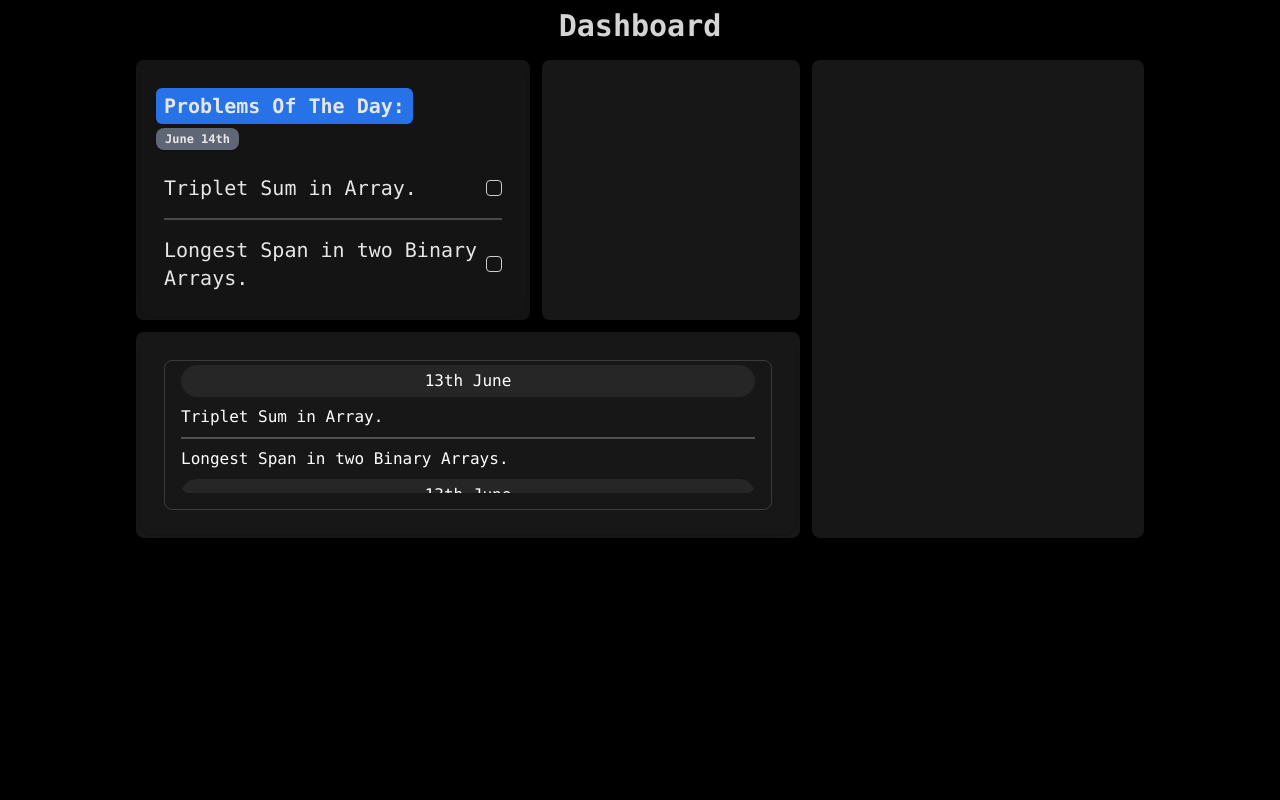
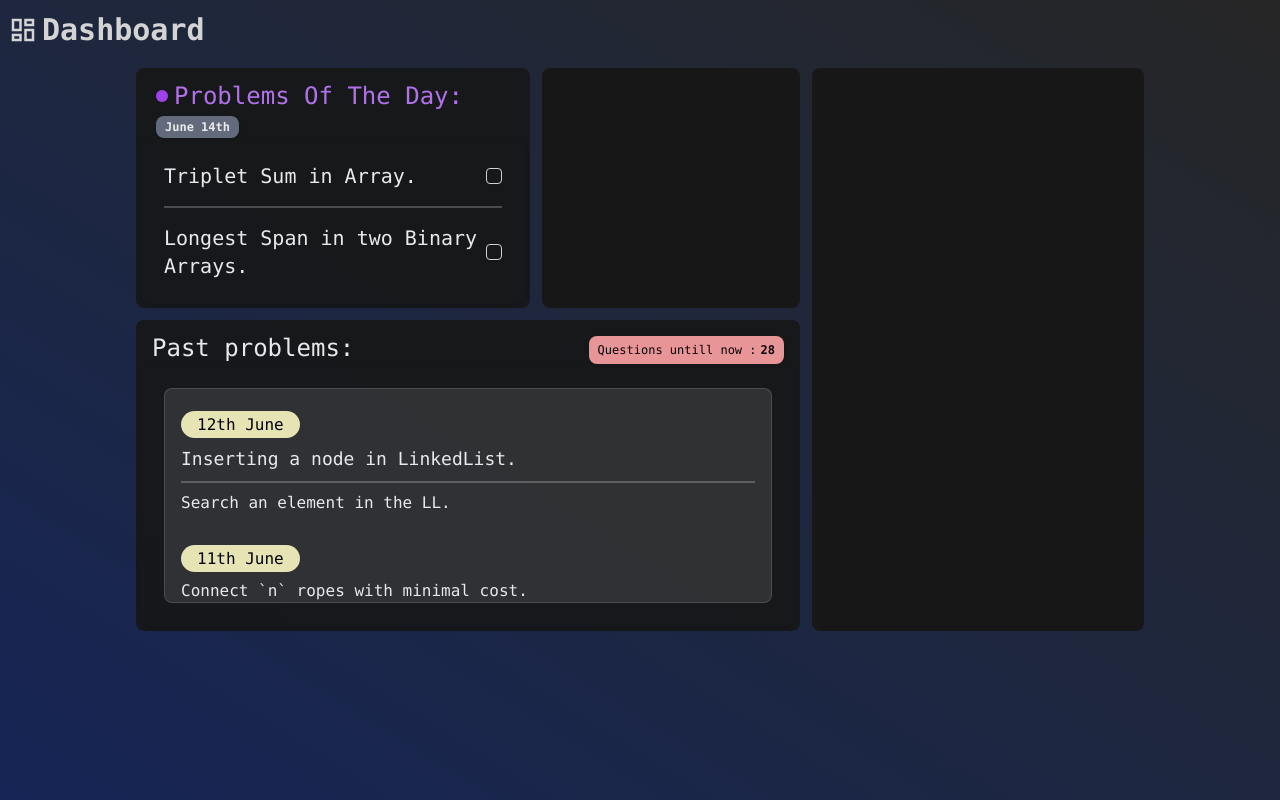
Before and after one commit to VinayyOjha/CodeCrunch, a React (Vite) app in the folder client/: page /dashboard in a window 1280 px wide. Built offline with nearby package versions, Linux system fonts and the light colour scheme.

Commit message:
ui updates in dshbrd

```diff
--- a/client/src/Pages/dashboarduser/dashboard/DashboardLanding.tsx
+++ b/client/src/Pages/dashboarduser/dashboard/DashboardLanding.tsx
@@ -1,17 +1,22 @@
 import { Badge } from "@/components/ui/badge";
 import { Checkbox } from "@/components/ui/checkbox";
 import { ScrollArea } from "@/components/ui/scroll-area";
-import { Card, CardContent, CardTitle } from "@/components/ui/card";
+import { Card, CardContent } from "@/components/ui/card";
 import { motion } from "framer-motion";
+import { MdOutlineDashboard } from "react-icons/md";
+
 
 const DashboardLanding = () => {
   return (
-    <section className="w-full min-h-screen bg-black">
-      <motion.div className="py-2 font-mono font-bold text-3xl text-center text-neutral-300">
-        {" "}
-        Dashboard
+    <section className="w-full min-h-screen
+  bg-gradient-to-bl from-neutral-800 to-blue-950
+
+">
+      <motion.div className="px-2 py-3 font-mono max-w-7xl mx-auto font-bold text-3xl text-neutral-300 flex gap-1 items-center">
+        <MdOutlineDashboard></MdOutlineDashboard>
+        <div>Dashboard</div>
       </motion.div>
-      <div className="p-4 md:p-3 lg:p-2 gap-3 relative container max-w-5xl mx-auto flex ">
+      <div className="p-4 md:p-3 lg:p-2 gap-3 relative container max-w-5xl mx-auto flex">
         {/* left outer container  */}
         <div className="gap-3 flex-4 flex flex-col">
           {/* top container */}
@@ -23,22 +28,19 @@ const DashboardLanding = () => {
               whileHover={{ scale: 1.03, opacity: 1 }}
               transition={{ ease: "easeInOut", delay: 0.3 }}
             >
-              <Card className="bg-primary border-none ">
-                <CardTitle className="gap-2 fle justify-between items-center font-mono">
-                  <div className="mx-4">
+              <div className="mx-4 mt-2">
                 <div className=" flex items-center gap-1.5 ">
-                      {/* <div className="h-3 w-3 rounded-full  bg-purple-500"></div> */}
+                  <div className="h-3 w-3 rounded-full bg-purple-500"></div>
 
-                      <p className="text-white  bg-blue-500 px-2 py-1 rounded-sm text-md sm:text-xl">
+                  <p className="text-purple-400 text-xl sm:text-2xl">
                     Problems Of The Day:
                   </p>
                 </div>
-                    <Badge className="mt-1 rounde-sm text-right font-bold text-xs shadow text-white bg-gray-500 ">
+                <Badge className="sm:mt-1 rounde-sm text-right font-bold text-xs shadow text-white bg-gray-500 ">
                   June 14th
                 </Badge>
               </div>
-                </CardTitle>
-
+              <Card className="bg-primary border-none ">
                 <CardContent className="space-y-4 text-md text-white">
                   <div className="flex gap-1 justify-between items-center ">
                     <span className=" text-xl">
@@ -81,31 +83,62 @@ const DashboardLanding = () => {
           </div>
 
           {/* bottom container - previous problems  */}
-          <div className="p-1 flex-1 lg:flex-6  rounded-md bg-[#171717] brder border-white/15">
-            <Card className="bg-[#171717] border-none font-mono">
-              {/* <CardHeader>
-                <CardTitle
-                  className="pb-1 gap-2 flex justify-between items-center font-mono text-white border-b border-b-white/5"
-                  style={{
-                    borderBottomStyle: "dashed",
-                    borderBottomWidth: "2px",
-                    borderImage:
-                      "repeating-linear-gradient(90deg, #fff 0 6px, transparent 6px 12px) 10",
-                  }}
+          <motion.div
+            className="p-1 flex-1 lg:flex-6  rounded-md bg-[#171717] brder border-white/15"
+            initial={{ scale: 1, opacity: 0.9 }}
+            whileHover={{ scale: 1.03, opacity: 1 }}
+            transition={{ ease: "easeInOut", delay: 0.3 }}
           >
-                  <div className="flex items-center gap-2">
-                    <div className="h-3 w-3 rounded-full  bg-gradient-to-br from-black to-yellow-500"></div>
-                    <p className="text-md sm:text-xl">Previous Problems:</p>
+            <div className="mx-3 mt-2 font-mono sm:flex justify-between">
+              <div className="text-white  text-xl sm:text-2xl">
+                Past problems:
               </div>
-                  <Badge className="text-right text-xs shadow text-black bg-red-300 ">
+              <Badge className="sm:mt-1 text-right text-xs shadow
+               text-black bg-red-300 ">
                 Questions untill now : <strong>28</strong>
               </Badge>
-                </CardTitle>
-              </CardHeader> */}
+            </div>
+            <Card className="bg-[#171717] border-none font-mono">
               <CardContent className="space-y-4 text-md ">
-                <ScrollArea className=" h-[300px] sm:h-[150px] w-full rounded-md text-white border border-white/15 p-4 pt-1">
-                  <div className="flex flex-col">
-                    <p className="py-1 bg-[#262626] rounded-2xl text-center">13th June</p>
+                <ScrollArea className="px-4  h-[300px] sm:h-[215px] w-full rounded-md bg-[#333333] text-white border border-white/15">
+                  <div className="mt-6 flex flex-col">
+                    <div>
+                      <span className="px-4 py-1 bg-yellow-100 text-black  rounded-2xl text-center">
+                        12th June
+                      </span>
+                    </div>
+                    <div className="py-2 flex gap-1 justify-between items-center ">
+                      <span className="text-md sm:text-lg">
+                        <a
+                          href="https://youtube.com/shorts/NLFoSt4Iuxc?feature=shared"
+                          className="hover:underline"
+                          target="_blank"
+                          rel="noopener noreferrer"
+                        >
+                         Inserting a node in LinkedList.
+                        </a>
+                      </span>
+                    </div>
+                    <p className="border border-white/25"></p>
+                    <div className="py-2 flex gap-1 justify-between items-center">
+                      <span className="">
+                        <a
+                          href="https://youtube.com/shorts/NLFoSt4Iuxc?feature=shared"
+                          className="hover:underline"
+                          target="_blank"
+                          rel="noopener noreferrer"
+                        >
+                          Search an element in the LL.
+                        </a>
+                      </span>
+                    </div>
+                  </div>
+                  <div className="mt-6 flex flex-col">
+                    <div>
+                      <span className="px-4 py-1 bg-yellow-100 text-black  rounded-2xl text-center">
+                        11th June
+                      </span>
+                    </div>
                     <div className="py-2 flex gap-1 justify-between items-center ">
                       <span className="">
                         <a
@@ -114,7 +147,39 @@ const DashboardLanding = () => {
                           target="_blank"
                           rel="noopener noreferrer"
                         >
-                        Triplet Sum in Array.
+                          Connect `n` ropes with minimal cost.
+                        </a>
+                      </span>
+                    </div>
+                    <p className="border border-white/25"></p>
+                    <div className="py-2 flex gap-1 justify-between items-center">
+                      <span className="">
+                        <a
+                          href="https://youtube.com/shorts/NLFoSt4Iuxc?feature=shared"
+                          className="hover:underline"
+                          target="_blank"
+                          rel="noopener noreferrer"
+                        >
+                          Maximum Sum Combination.
+                        </a>
+                      </span>
+                    </div>
+                  </div>
+                  <div className="mt-6 flex flex-col">
+                    <div>
+                      <span className="px-4 py-1 bg-yellow-100 text-black  rounded-2xl text-center">
+                        10th June
+                      </span>
+                    </div>
+                    <div className="py-2 flex gap-1 justify-between items-center ">
+                      <span className="">
+                        <a
+                          href="https://youtube.com/shorts/NLFoSt4Iuxc?feature=shared"
+                          className="hover:underline"
+                          target="_blank"
+                          rel="noopener noreferrer"
+                        >
+                          Program for Shortest Job First (or SJF) CPU Scheduling.
                         </a>
                       </span>
                     </div>
@@ -132,8 +197,12 @@ const DashboardLanding = () => {
                       </span>
                     </div>
                   </div>
-                  <div className="flex flex-col">
-                    <p className="py-1 bg-[#262626] rounded-2xl text-center">13th June</p>
+                  <div className="mt-6 flex flex-col">
+                    <div>
+                      <span className="px-4 py-1 bg-yellow-100 text-black  rounded-2xl text-center">
+                        09th June
+                      </span>
+                    </div>
                     <div className="py-2 flex gap-1 justify-between items-center ">
                       <span className="">
                         <a
@@ -142,7 +211,7 @@ const DashboardLanding = () => {
                           target="_blank"
                           rel="noopener noreferrer"
                         >
-                        Triplet Sum in Array.
+                          Check for Children Sum Property.
                         </a>
                       </span>
                     </div>
@@ -160,8 +229,12 @@ const DashboardLanding = () => {
                       </span>
                     </div>
                   </div>
-                  <div className="flex flex-col">
-                    <p className="py-1 bg-[#262626] rounded-2xl text-center">13th June</p>
+                  <div className="mt-6 flex flex-col">
+                    <div>
+                      <span className="px-4 py-1 bg-yellow-100 text-black  rounded-2xl text-center">
+                        08th June
+                      </span>
+                    </div>
                     <div className="py-2 flex gap-1 justify-between items-center ">
                       <span className="">
                         <a
@@ -170,7 +243,7 @@ const DashboardLanding = () => {
                           target="_blank"
                           rel="noopener noreferrer"
                         >
-                        Triplet Sum in Array.
+                         Count total Nodes in a COMPLETE Binary Tree.
                         </a>
                       </span>
                     </div>
@@ -188,8 +261,12 @@ const DashboardLanding = () => {
                       </span>
                     </div>
                   </div>
-                  <div className="flex flex-col">
-                    <p className="py-1 bg-[#262626] rounded-2xl text-center">13th June</p>
+                  <div className="mt-6 flex flex-col">
+                    <div>
+                      <span className="px-4 py-1 bg-yellow-100 text-black  rounded-2xl text-center">
+                        07th June
+                      </span>
+                    </div>
                     <div className="py-2 flex gap-1 justify-between items-center ">
                       <span className="">
                         <a
@@ -198,7 +275,7 @@ const DashboardLanding = () => {
                           target="_blank"
                           rel="noopener noreferrer"
                         >
-                        Triplet Sum in Array.
+                          Serialize and deserialize Binary Tree.
                         </a>
                       </span>
                     </div>
@@ -211,63 +288,7 @@ const DashboardLanding = () => {
                           target="_blank"
                           rel="noopener noreferrer"
                         >
-                        Longest Span in two Binary Arrays.
-                      </a>
-                    </span>
-                  </div>
-                  </div>
-                  <div className="flex flex-col">
-                    <p className="py-1 bg-[#262626] rounded-2xl text-center">13th June</p>
-                    <div className="py-2 flex gap-1 justify-between items-center ">
-                    <span className="">
-                      <a
-                        href="https://youtube.com/shorts/NLFoSt4Iuxc?feature=shared"
-                        className="hover:underline"
-                        target="_blank"
-                        rel="noopener noreferrer"
-                      >
-                        Triplet Sum in Array.
-                      </a>
-                    </span>
-                  </div>
-                  <p className="border border-white/25"></p>
-                  <div className="py-2 flex gap-1 justify-between items-center">
-                    <span className="">
-                      <a
-                        href="https://youtube.com/shorts/NLFoSt4Iuxc?feature=shared"
-                        className="hover:underline"
-                        target="_blank"
-                        rel="noopener noreferrer"
-                      >
-                        Longest Span in two Binary Arrays.
-                      </a>
-                    </span>
-                  </div>
-                  </div>
-                  <div className="flex flex-col">
-                    <p className="py-1 bg-[#262626] rounded-2xl text-center">13th June</p>
-                    <div className="py-2 flex gap-1 justify-between items-center ">
-                    <span className="">
-                      <a
-                        href="https://youtube.com/shorts/NLFoSt4Iuxc?feature=shared"
-                        className="hover:underline"
-                        target="_blank"
-                        rel="noopener noreferrer"
-                      >
-                        Triplet Sum in Array.
-                      </a>
-                    </span>
-                  </div>
-                  <p className="border border-white/25"></p>
-                  <div className="py-2 flex gap-1 justify-between items-center">
-                    <span className="">
-                      <a
-                        href="https://youtube.com/shorts/NLFoSt4Iuxc?feature=shared"
-                        className="hover:underline"
-                        target="_blank"
-                        rel="noopener noreferrer"
-                      >
-                        Longest Span in two Binary Arrays.
+                          Shortest Path in DAG.
                         </a>
                       </span>
                     </div>
@@ -275,11 +296,11 @@ const DashboardLanding = () => {
                 </ScrollArea>
               </CardContent>
             </Card>
-          </div>
+          </motion.div>
         </div>
 
         {/* right outer container */}
-        <div className="hidden md:flex flex-2 rounded-md bg-primary border-white/15"></div>
+        <div className="max-h-[600px] hidden md:flex flex-2 rounded-md bg-primary border-white/15"></div>
 
         {/* Nav Button */}
         <div className="block md:hidden fixed right-8 bottom-8 bg-sky-500 rounded-full h-12 w-12"></div>
```
Lines whose indentation alone changed are shown as unchanged.
